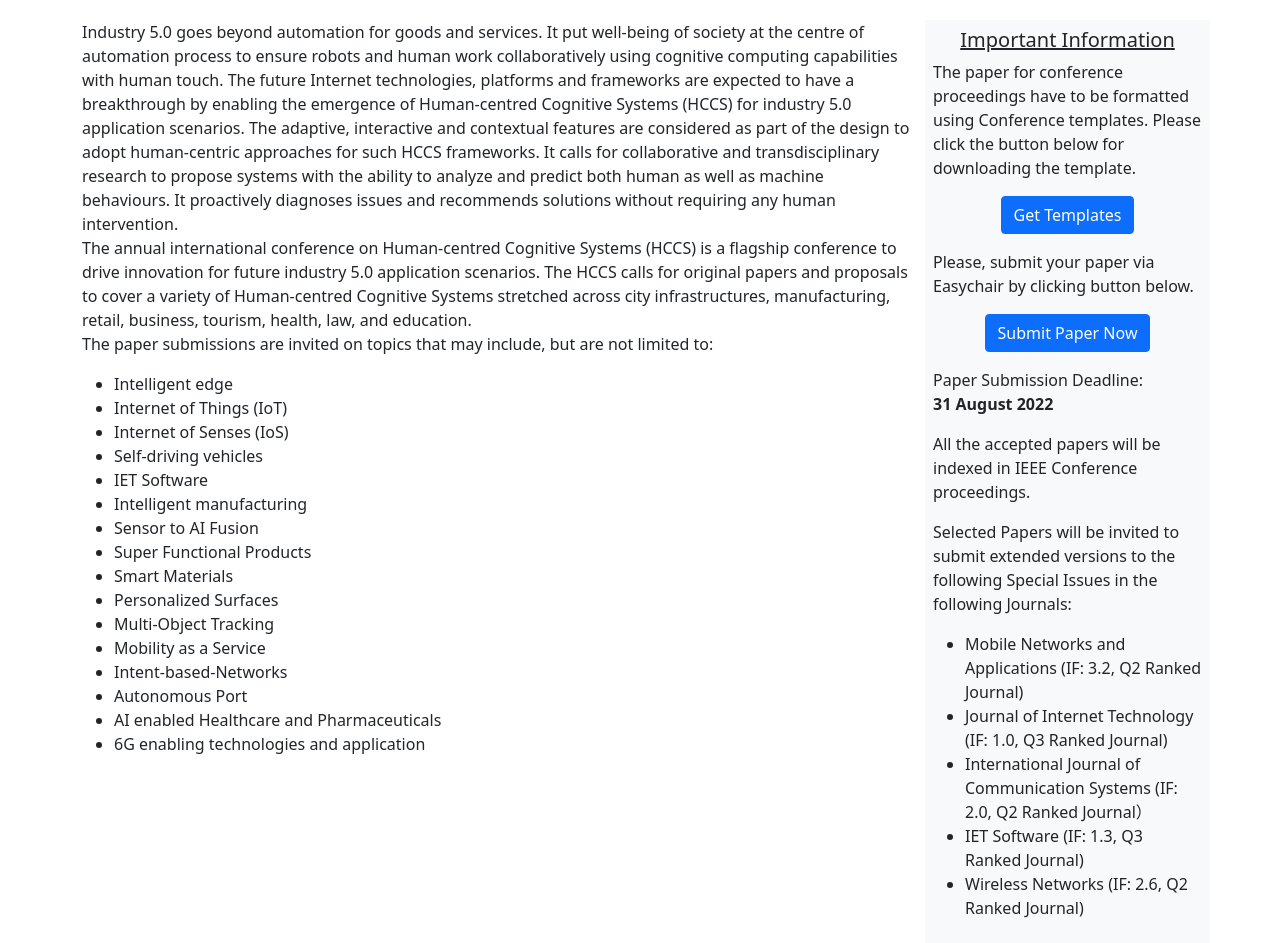
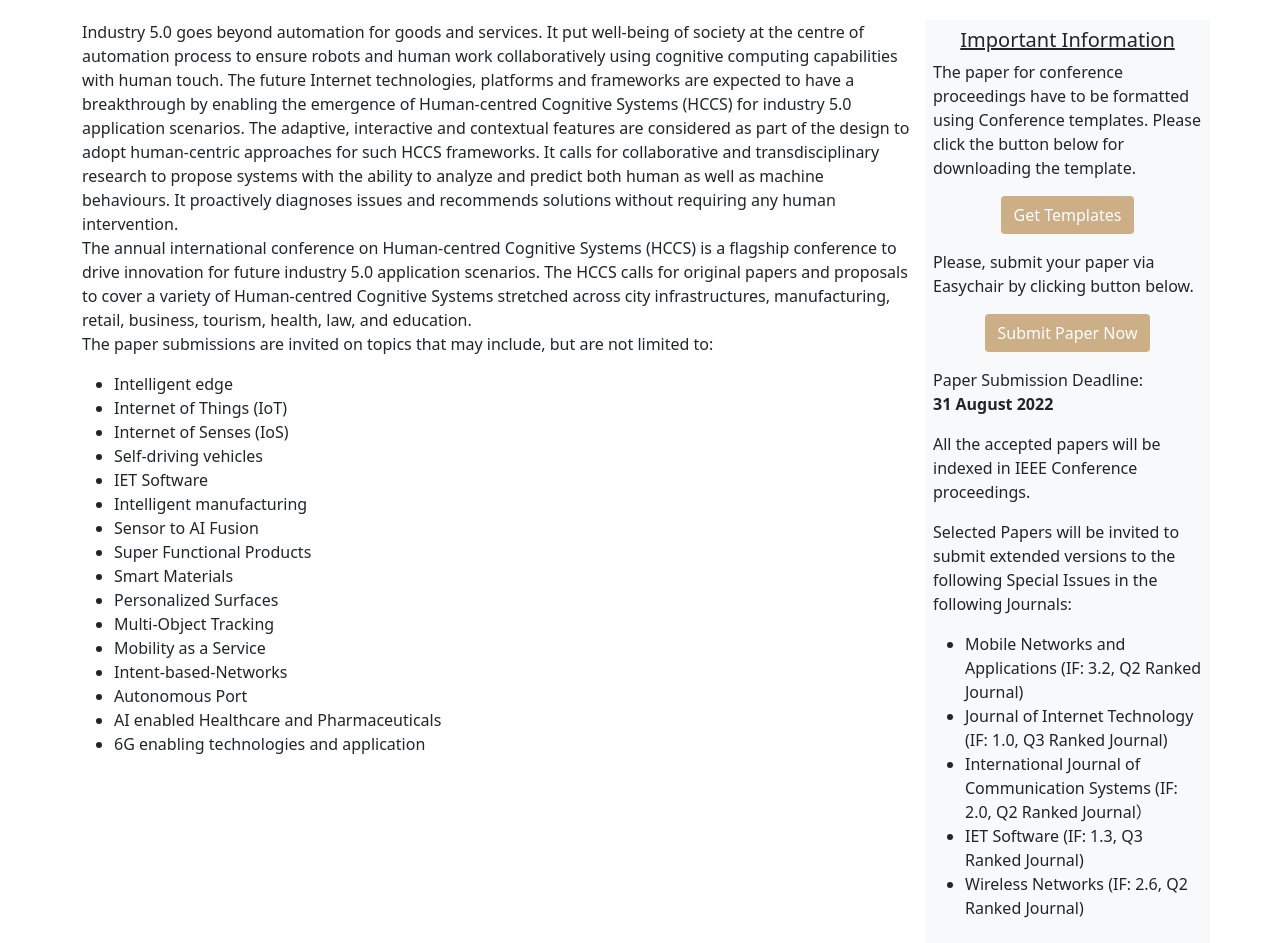
Before and after one commit to shreshkhatri/conferenceapplication, a Flask app: page / in a window 1280 px wide. Shown: the part 563-1506 px from the top of the page. Run offline with Flask 2, Linux system fonts and the light colour scheme; some libraries are stand-ins or nearby versions; some web fonts are replaced.

Commit message:
button color changed

```diff
--- a/templates/home.html
+++ b/templates/home.html
@@ -52,13 +52,13 @@
       <h5 class="text-center"><u>Important Information</u></h5>
       <p class="text-justify">The paper for conference proceedings have to be formatted using Conference templates. Please click the button below for downloading the template.
         <div class="text-center">
-          <a href="https://www.ieee.org/conferences/publishing/templates.html" target="_blank" class="btn btn-primary" role="button" aria-disabled="true">Get Templates</a>
+          <a href="https://www.ieee.org/conferences/publishing/templates.html" target="_blank" class="btn" role="button" style="background-color: #ccae87;color: white;" aria-disabled="true">Get Templates</a>
         </div>
 
       </p>
       <p class="text-justify">Please, submit your paper via Easychair by clicking button below.
         <div class="text-center">
-          <a href="https://easychair.org/conferences/?conf=ieeehccs2022" target="_blank" class="btn btn-primary" role="button" aria-disabled="true">Submit Paper Now</a>
+          <a href="https://easychair.org/conferences/?conf=ieeehccs2022" target="_blank" class="btn" role="button" style="background-color: #ccae87; color: white;" aria-disabled="true">Submit Paper Now</a>
         </div>
 
       </p>
```
